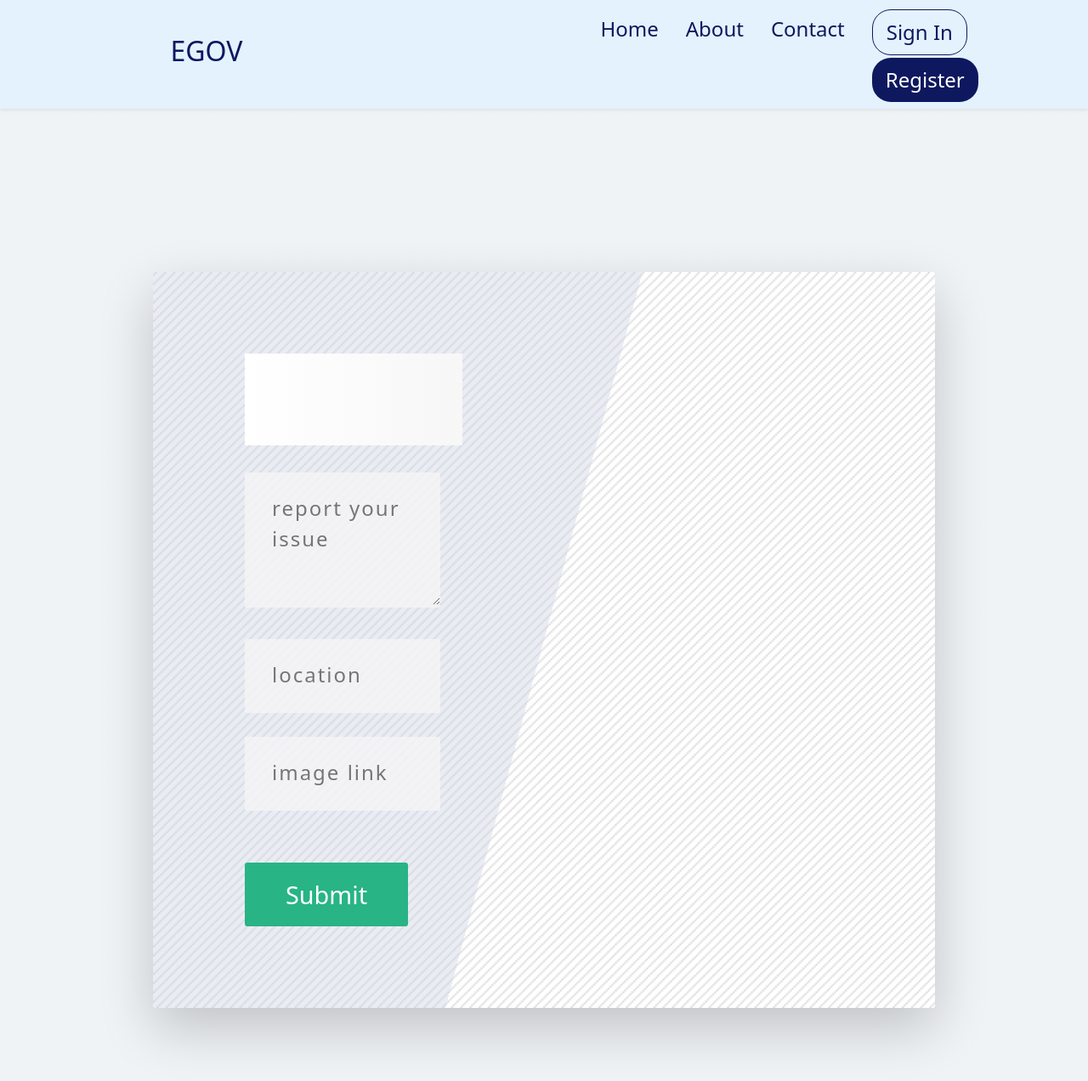
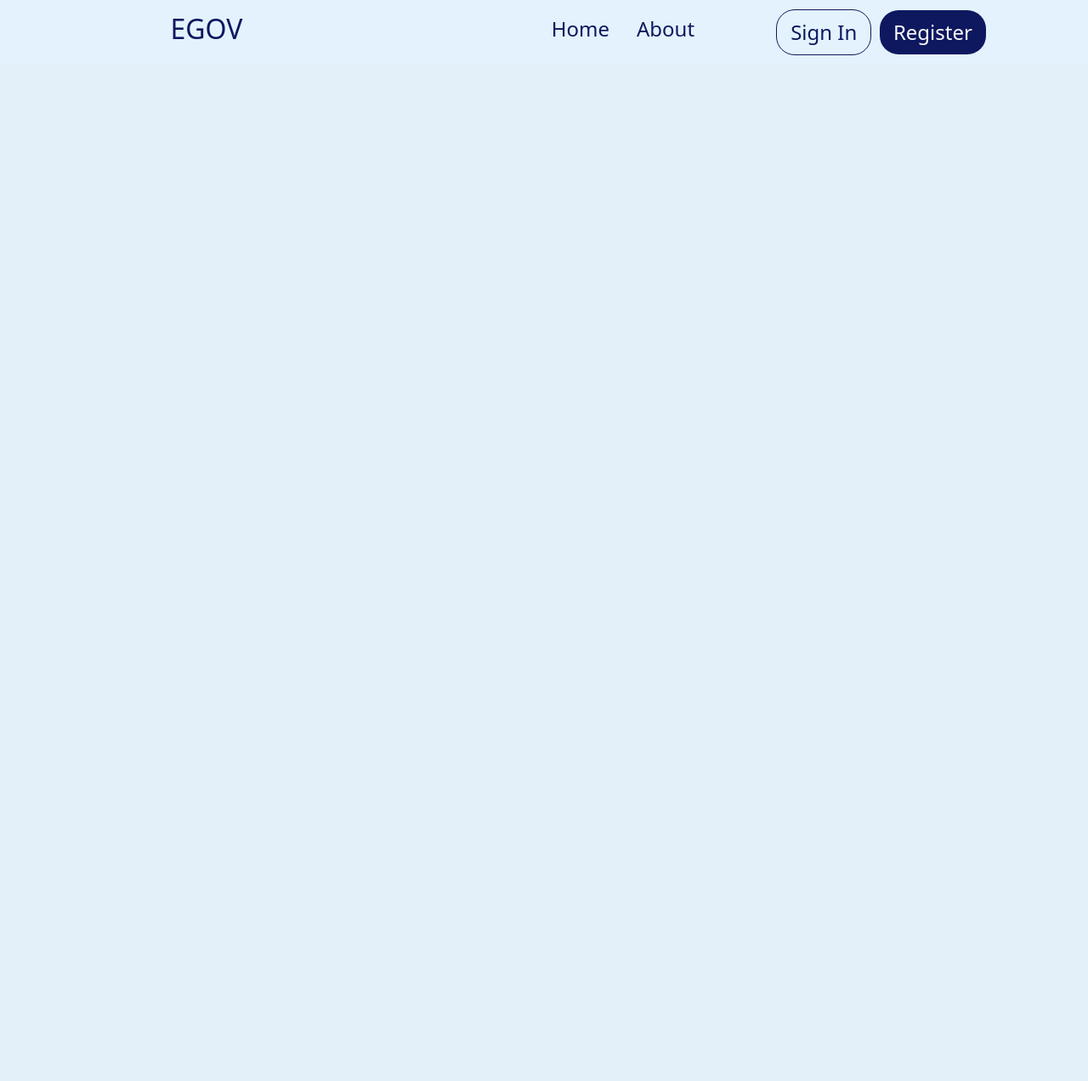
Before and after one commit to Bhawak200/ugProjectEgov, a React (Create React App) app: page /complain in a window 1280 px wide. Shown: the top 1272 px of the page at 85% size. After the commit the page ends 800 px from the top, so only its background shows below. Built offline with nearby package versions, Linux system fonts and the light colour scheme.

Commit message:
add complain modal

```diff
--- a/src/App.css
+++ b/src/App.css
@@ -21,13 +21,11 @@
   background-color: #e3f2fd !important;
 }
 
-.navbar-nav{
-  margin-left: 50%;
+.navbar-nav {
+  margin-left: 45%;
 
 }
-.nav-items {
-  /* color: #0E185F !important; */
-}
+
 
 .navs {
   color: #0E185F !important;
@@ -37,7 +35,8 @@
   cursor: pointer;
   transition: all 0.2s;
 }
-p.navs:hover{
+
+p.navs:hover {
   transform: translateY(-2px);
   font-weight: bold;
 }
@@ -55,14 +54,15 @@
 
 /* navbar buttons sign in register complain and logout */
 
-.nav-item-btn-1{
+.nav-item-btn-1 {
   color: #0E185F !important;
   outline: 0;
   background-color: transparent !important;
   border: .05rem solid;
   transition: all 0.2s;
 }
-.nav-item-btn-2{
+
+.nav-item-btn-2 {
   color: #fdfdfd !important;
   outline: 0;
   background-color: #0E185F !important;
@@ -70,14 +70,15 @@
   border: none;
 }
 
-.nav-item-btn-1:hover{
+.nav-item-btn-1:hover {
   background-color: #5463FF !important;
   color: #fdfdfd !important;
   box-shadow: 0 1rem 2rem rgba(0, 0, 0, 0.15);
   transform: translateY(-1px);
-  border : none;
+  border: none;
 }
-.nav-item-btn-2:hover{
+
+.nav-item-btn-2:hover {
   color: #000000 !important;
   background-color: #E59934 !important;
   box-shadow: 0 1rem 2rem rgba(0, 0, 0, 0.15);
@@ -109,18 +110,18 @@
   height: 80vh;
   width: 100%;
 }
+
 /* important data text span */
-.important-data{
+.important-data {
   text-decoration: underline;
 }
+
 /* data */
 .data-style {
 
-background-image: linear-gradient(
-      to right,
+  background-image: linear-gradient(to right,
       rgba(62, 219, 240, 0.7),
-      rgba(133, 244, 255, 0.7)
-    ),
+      rgba(133, 244, 255, 0.7)),
     url("./Images/data-background.png");
   background-size: cover;
   background-position: center;
@@ -139,14 +140,14 @@
 
 /* data header text styling */
 
-.data-text{
+.data-text {
   margin-bottom: 2rem;
   text-transform: uppercase;
 }
 
 /* data card style */
-.card.data-card{
-background-color: rgba(255, 255,  255, 0.8);
+.card.data-card {
+  background-color: rgba(255, 255, 255, 0.8);
   font-size: 1.5rem;
   padding: 1.5rem 1rem;
   margin: 3rem;
@@ -155,14 +156,16 @@
   box-shadow: 0 1.5rem 3rem rgba(0, 0, 0, 0.15);
   transition: all 0.3s;
 }
-.card.data-card:hover{
+
+.card.data-card:hover {
   transform: translateY(-.5rem) scale(1.05);
 }
 
 
-.card-mediadiv{
-  margin : 1.2rem !important;
+.card-mediadiv {
+  margin: 1.2rem !important;
 }
+
 /* .card {
   margin-top: 2rem;
   margin-bottom: 2rem !important;
@@ -246,22 +249,25 @@
 
 
 .media-style:nth-child(1) {
-  background-color: rgba(31, 181, 123,0.7) !important;
+  background-color: rgba(31, 181, 123, 0.7) !important;
   border: none;
   transition: all 0.2s;
 }
-.media-style:nth-child(1):hover{
-  background-color: rgba(0, 200, 151,0.7) !important;
+
+.media-style:nth-child(1):hover {
+  background-color: rgba(0, 200, 151, 0.7) !important;
   transform: translateY(-0.3px);
   box-shadow: 0 1rem 1rem rgba(0, 0, 0, 0.2);
 }
+
 .media-style:nth-child(2) {
   background-color: rgba(255, 22, 93, 0.7) !important;
   border: none;
   transition: all 0.2s;
 }
-.media-style:nth-child(2):hover{
-  background-color: rgba(249, 0, 191,0.7) !important;
+
+.media-style:nth-child(2):hover {
+  background-color: rgba(249, 0, 191, 0.7) !important;
   transform: translateY(-0.3px);
   box-shadow: 0 1rem 1rem rgba(0, 0, 0, 0.2);
 }
@@ -271,8 +277,9 @@
   border: none;
   transition: all 0.2s;
 }
-.media-style:nth-child(3):hover{
-  background-color: rgba(255, 142, 0,0.7) !important;
+
+.media-style:nth-child(3):hover {
+  background-color: rgba(255, 142, 0, 0.7) !important;
   transform: translateY(-0.3px);
   box-shadow: 0 1rem 1rem rgba(0, 0, 0, 0.2);
 }
@@ -282,8 +289,9 @@
   border: none;
   transition: all 0.2s;
 }
-.media-style:nth-child(4):hover{
-  background-color: rgba(153, 0, 240,0.7) !important;
+
+.media-style:nth-child(4):hover {
+  background-color: rgba(153, 0, 240, 0.7) !important;
   transform: translateY(-0.3px);
   box-shadow: 0 1rem 1rem rgba(0, 0, 0, 0.2);
 }
@@ -312,9 +320,9 @@
   margin-left: 1rem;
   margin-right: 1rem;
   background: none !important;
-  background-color: rgba(233, 213, 218,0.7) !important;
+  background-color: rgba(233, 213, 218, 0.7) !important;
   border-radius: 5px !important;
-  box-shadow: 5px 5px 2rem rgba(0,0,0,.15);
+  box-shadow: 5px 5px 2rem rgba(0, 0, 0, .15);
   border: none;
 }
 
@@ -327,11 +335,13 @@
   font-size: 1.2rem;
   transition: all .2s;
 }
-.notification-items:hover{
+
+.notification-items:hover {
   color: #0E3EDA;
   transform: scaleX(2px);
   cursor: pointer;
 }
+
 .more {
   display: flex;
   justify-content: flex-end;
@@ -534,37 +544,44 @@
 
 /* Complain card */
 
-.complain-card{
-  box-shadow: 2px 2px 1rem  rgba(0,0,0,.1);
+.complain-card {
+  box-shadow: 2px 2px 1rem rgba(0, 0, 0, .1);
 }
-.complain-card-header{
+
+.complain-card-header {
   font-size: 1.8rem;
   color: #000B49;
 
 }
-.complain-card-text{
+
+.complain-card-text {
   font-weight: 500;
   color: #383838;
 }
-.complain-card-body{
+
+.complain-card-body {
   background-color: #f7f7f7;
 }
-.complain-card-footer{
+
+.complain-card-footer {
   border: none;
   background-color: #f7f7f7;
 }
-.complain-card-button{
+
+.complain-card-button {
   border-bottom: 1.5px solid #0F0E0E;
   color: #0F0E0E;
   padding: 0.3rem;
   transition: all 0.2s;
 }
-.complain-card-button:hover{
+
+.complain-card-button:hover {
   background-color: #4D77FF;
   color: #fff;
   border-bottom: none;
   box-shadow: 0 1rem 2rem rgba(0, 0, 0, 0.15);
 }
+
 /* Complain  Form */
 .rai_form_header {
   margin-bottom: 1.5rem;
--- a/src/Components/Complain.js
+++ b/src/Components/Complain.js
@@ -1,47 +1,73 @@
 
+import { useState } from "react"
+import axios from 'axios';
 
 const Complain = () => {
-  return (
-    <section className="section-rai">
-      <div className="row">
-        <div className="rai">
-          <div className="rai_form">
 
-            <form className="form" action="/complain" method="POST">
-              <div className="rai_form_header">
-                <h2 className="rai_form_h2">Report an issue</h2>
-              </div>
-
-              <div className="form_group">
+  const [location, setLocation] = useState("");
+  const [imgLink, setImgLink] = useState("");
+  const [description, setDescription] = useState("");
 
 
 
-                <label for="report_pic" className="form_label"></label>
-                <textarea className="form_input" name="issue" rows="3" cols="40" id="issue"
-                  placeholder="report your issue"></textarea>
-                <label for="issue" className="form_label"></label>
+  const handleLocation = (e) => setLocation(e.location.value);
+  const handleImgLink = (e) => setImgLink(e.target.value);
+  const handledescription = (e) => setDescription(e.target.value)
 
-                <input type="text" name="location" className="form_input" placeholder="location" id="location" required />
-                <label for="location" className="form_label">location</label>
+  const handleSubmit = (e) => {
+    e.preventDefault();
+    const userComplain = {
+      location: location,
+      imgLink: imgLink,
+      description: description
+    }
+    /*if (password != "" && username != "") {
+      axios.post("http://localhost:4000/login", userData).then((response) => {
 
-                <input type="text" name="image" className="form_input" placeholder="image link" id="image" />
-                <label for="name" className="form_label">image link</label>
+        if (response.data != '') {
+          localStorage.setItem('id', response.data);
+          if (localStorage.getItem('id')) window.location.reload();
+        } else alert('Please write correct credentials')
+      });
+    } else {
+      alert('Please write correct credentials');
+    }*/
+  };
 
 
 
+
+  return (
+    <div className="modal fade" id="complain" tabIndex="-1" aria-labelledby="complain" aria-hidden="true">
+      <div className="modal-dialog modal-dialog-centered  modal-sd">
+        <div className="modal-content">
+          <div className="container p-5">
+            <div className="row text-center">
+              <p className="login-title"> Complain</p>
+            </div>
+
+            <div className="row">
+              <div className="input registerForm">
+                <input type="text" name="password" className="form-control bg-input" placeholder="Location" onChange={handleLocation} value={location} />
               </div>
-
-              <div className="form_group">
-                <button type="submit" name="button" className="rai_submit_btn">
-                  Submit
-                </button>
+            </div>
+            <div className="row">
+              <div className="input registerForm">
+                <textarea type="text" name="password" className="form-control bg-input" placeholder="Short Description" onChange={handledescription} value={description} />
               </div>
-            </form>
-
+            </div>
+            <div className="row">
+              <div className="input registerForm">
+                <input type="text" name="password" className="form-control bg-input" placeholder="Image Link" onChange={handleImgLink} value={imgLink} />
+              </div>
+            </div>
+            <div className="row login">
+              <button type="submit" className="btn deg_btn" data-bs-dismiss="modal" onClick={handleSubmit}>Submit</button>
+            </div>
           </div>
         </div>
       </div>
-    </section>
+    </div>
   )
 }
 
--- a/src/Components/Layout/Header.js
+++ b/src/Components/Layout/Header.js
@@ -1,6 +1,7 @@
 import Login from "../Login";
 import Register from "../Register";
 import { Link, useNavigate } from "react-router-dom";
+import Complain from "../Complain";
 
 
 
@@ -16,7 +17,7 @@
 
   const handleLogout = () => {
     localStorage.removeItem('id');
-    navigate("/");
+    if (!(localStorage.getItem('id'))) window.location.reload();
   }
 
   return (
@@ -35,21 +36,28 @@
             <li className="nav-item">
               <p className="navs">About</p>
             </li>
-            <li className="nav-item">
-              <p className="navs">Contact</p>
-            </li>
+
+
+            {loggedIn === true ?
+              <li className="nav-item">
+                <p className="navs">Profile</p>
+              </li>
+              : <li></li>
+            }
+            {loggedIn === true ? <li className="nav-item"><button className="nav-item-btn-2 navs complains" onClick={handleLogout}>Logout</button></li> :
+              <li></li>}
             <li className="nav-item">
               {console.log(loggedIn)}
               {
                 loggedIn === true ?
                   // <button className="nav-item-btn-1 btn btn-success navs complains" style={{ "marginRight": "0.6rem" }} data-bs-toggle="modal" data-bs-target="#login">Complain</button>
                   // : <button className="nav-item-btn-1 btn btn-success navs complains" style={{ "marginRight": "0.6rem" }} data-bs-toggle="modal" data-bs-target="#login">Sign In</button>
-                  <button className="nav-item-btn-1 navs complains" style={{ "marginRight": "0.6rem" }} data-bs-toggle="modal" data-bs-target="#login">Complain</button>
-                 : <button className="nav-item-btn-1 navs complains" style={{ "marginRight": "0.6rem" }} data-bs-toggle="modal" data-bs-target="#login">Sign In</button>
+                  <button className="nav-item-btn-1 navs complains" style={{ "marginRight": "0.6rem" }} data-bs-toggle="modal" data-bs-target="#complain">Complain</button>
+                  : <button className="nav-item-btn-1 navs complains" style={{ "marginRight": "0.6rem" }} data-bs-toggle="modal" data-bs-target="#login">Sign In</button>
               }
               {
                 loggedIn ?
-                  <button className="nav-item-btn-2 navs complains" onClick={handleLogout}>Logout</button>
+                  <button className="nav-item-btn-2 navs complains" onClick={handleLogout}>Data Entry</button>
                   :
                   <button className="nav-item-btn-2 navs complains" data-bs-toggle="modal" data-bs-target="#register">Register</button>
 
@@ -60,6 +68,7 @@
       </div>
       <Login />
       <Register />
+      <Complain />
     </nav>
   )
 }
```
Also changed, not shown: src/Components/Login.js (+6 -4 lines), src/Components/Register.js (+20 -7 lines), 1 other file (tests, documents, lock files or other folders). Lines whose indentation alone changed are shown as unchanged.
